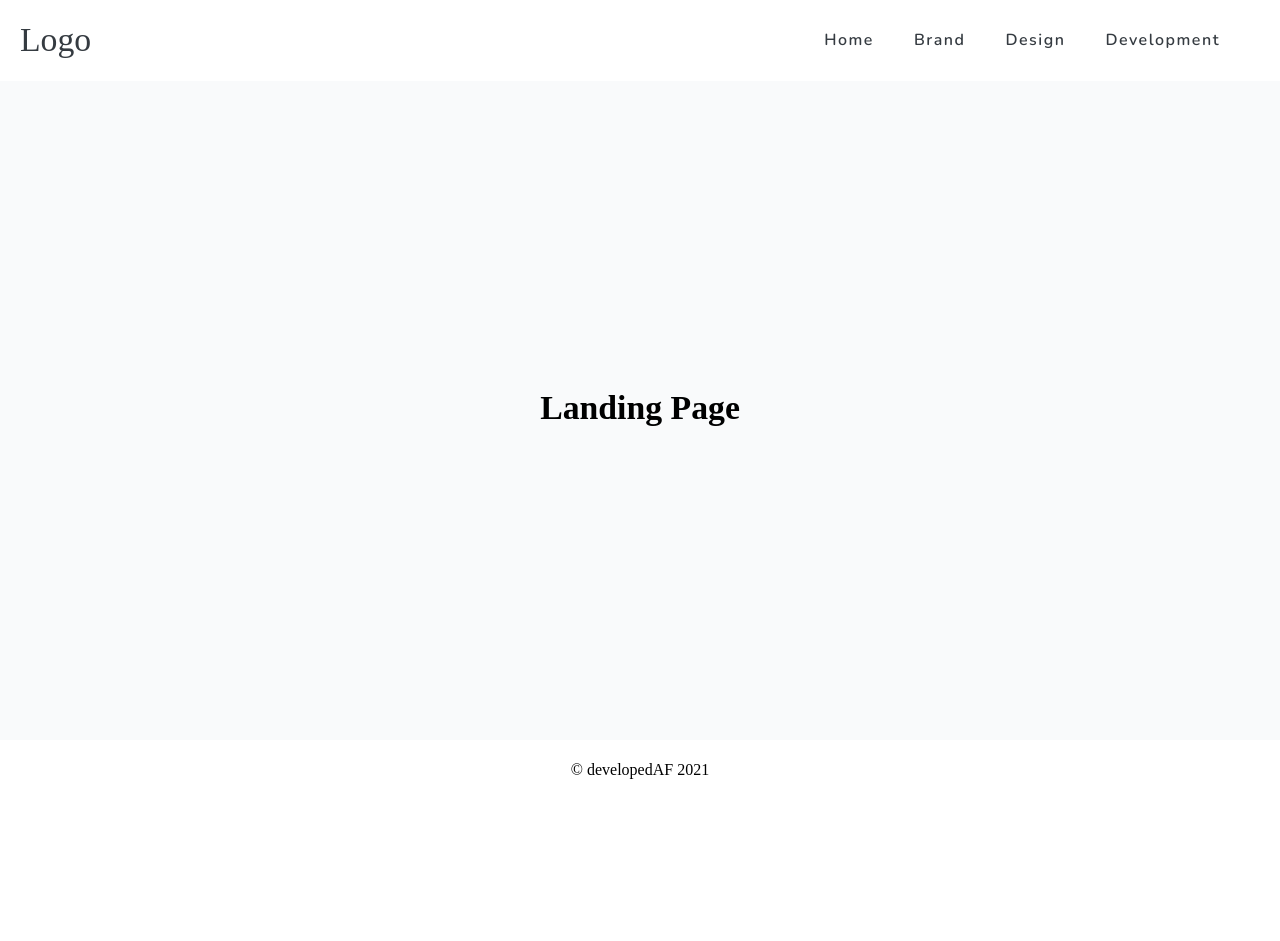
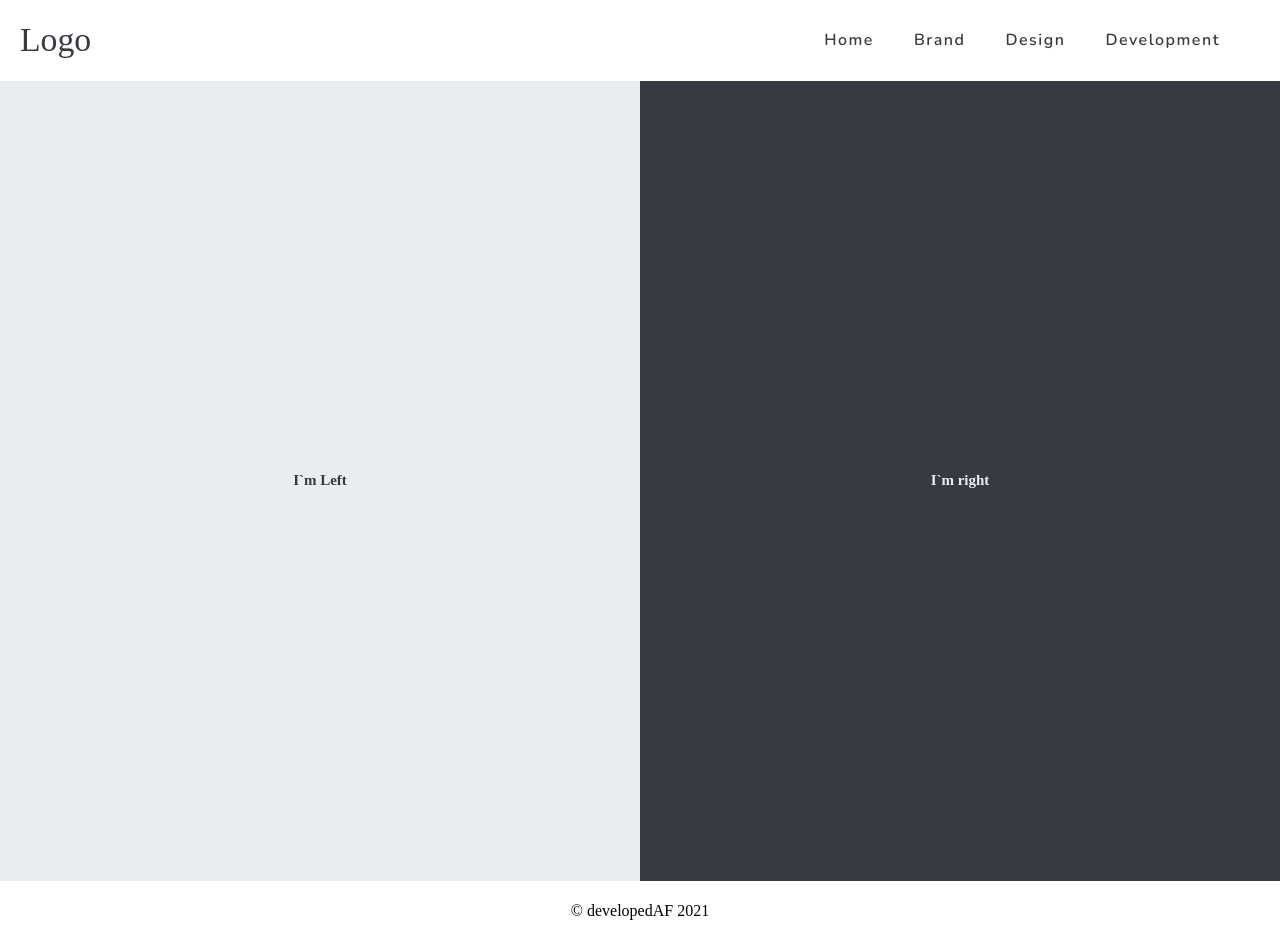
Before and after one commit to alexandruFolea/third-website, a Next.js app: page / in a window 1280 px wide. Before the commit the page ends 800 px from the top, so only its background shows below. Built offline with nearby package versions, Linux system fonts and the light colour scheme; a web font is replaced by a local one.

Commit message:
added keyframes and worked out the logic for the nav menu

```diff
--- a/components/Navigation.js
+++ b/components/Navigation.js
@@ -1,11 +1,35 @@
 import Link from 'next/link';
 import { FaBars } from 'react-icons/fa';
-import { useState } from 'react';
+import { useState, useEffect } from 'react';
+import {
+	SiHomeassistant,
+	SiCapacitor,
+	SiHarbor,
+	SiOpenid,
+} from 'react-icons/si';
 
 const Navigation = () => {
+	let windowSize = 720;
+
 	const [open, setOpen] = useState(false);
 	const handleClick = () => setOpen(!open);
 	const closeMobileMenu = () => setOpen(false);
+
+	// if (window.innerWidth > 720) {
+	// 	closeMobileMenu();
+	// }
+
+	useEffect(() => {
+		const handleResize = () => {
+			if (window.innerWidth > 719) {
+				closeMobileMenu();
+			}
+		};
+		window.addEventListener('resize', handleResize);
+		return () => {
+			window.removeEventListener('resize', handleResize);
+		};
+	});
 
 	return (
 		<nav className='navbar'>
@@ -21,21 +45,25 @@ const Navigation = () => {
 
 			<ul className={open ? 'navbar__list active' : 'navbar__list'}>
 				<li onClick={closeMobileMenu}>
+					{open ? <SiHomeassistant /> : ''}
 					<Link href='/'>
 						<a>Home</a>
 					</Link>
 				</li>
 				<li onClick={closeMobileMenu}>
+					{open ? <SiCapacitor /> : ''}
 					<Link href='/brand'>
 						<a>Brand</a>
 					</Link>
 				</li>
 				<li onClick={closeMobileMenu}>
+					{open ? <SiHarbor /> : ''}
 					<Link href='/design'>
 						<a>Design</a>
 					</Link>
 				</li>
 				<li onClick={closeMobileMenu}>
+					{open ? <SiOpenid /> : ''}
 					<Link href='/development'>
 						<a>Development</a>
 					</Link>
--- a/pages/index.js
+++ b/pages/index.js
@@ -9,7 +9,16 @@ export default function Home() {
 				<link rel='icon' href='/favicon.ico' />
 			</Head>
 
-			<h1>Landing Page</h1>
+			<section className='main__section'>
+				<div className='main__section__wrapper'>
+					<div className='container container__left'>
+						<h1>I`m Left</h1>
+					</div>
+					<div className='container container__right'>
+						<h1>I`m right</h1>
+					</div>
+				</div>
+			</section>
 		</div>
 	);
 }
--- a/styles/1-helpers/_keyframes.scss
+++ b/styles/1-helpers/_keyframes.scss
@@ -0,0 +1,29 @@
+@keyframes bounce-in-right {
+	0% {
+		transform: translateX(600px);
+		animation-timing-function: ease-in;
+		opacity: 0;
+	}
+	38% {
+		transform: translateX(0);
+		animation-timing-function: ease-out;
+		opacity: 1;
+	}
+	55% {
+		transform: translateX(28px);
+		animation-timing-function: ease-in;
+	}
+	// 81% {
+	// 	transform: translateX(12px);
+	// 	animation-timing-function: ease-in;
+	// }
+	90% {
+		transform: translateX(0);
+		animation-timing-function: ease-out;
+	}
+
+	100% {
+		transform: translateX(0);
+		animation-timing-function: ease-out;
+	}
+}
--- a/styles/1-helpers/_variables.scss
+++ b/styles/1-helpers/_variables.scss
@@ -9,6 +9,8 @@ $mono7: hsl(210, 14%, 89%);
 $mono8: hsl(210, 16%, 93%);
 $mono9: hsl(210, 17%, 98%);
 
+$crimson: hsl(348, 95%, 50%);
+
 // fonts
 $main-f: 'Nunito', sans-serif;
 $sec-f: 'Montagu Slab', serif;
--- a/styles/3-layout/_header.scss
+++ b/styles/3-layout/_header.scss
@@ -18,7 +18,7 @@
 
 		&.active {
 			a {
-				color: $mono8;
+				color: $crimson;
 			}
 		}
 	}
@@ -39,32 +39,59 @@
 
 		//query
 		@include md {
-			transition: transform 0.2rem ease-in;
 			position: absolute;
 			z-index: 90;
-			height: 60rem;
+			height: 100vh;
 			width: 100%;
-			background: #000;
+			background: $mono6;
 			top: 0;
 			right: 0;
 			left: 0;
-			transform: translateY(-60rem);
-			// display: none;
+			@include flex-center-column-end;
+			transform: translateY(-100vh);
+			transition: transform 0.3s ease-in-out;
 
 			&.active {
 				@include flex-center-column-end;
 				transform: translateY(0);
-
-				transition: transform 0.5s ease;
+				transition: transform 0.5s ease-in-out;
 
 				li {
 					margin-bottom: 2rem;
 					margin-right: 6rem;
+
 					a {
-						color: $mono8;
+						color: $mono2;
 						@include heading-3;
 						font-size: 3rem;
+
+						&:hover {
+							color: lighten($mono2, 20);
+						}
 					}
+
+					&:nth-child(1) {
+						animation: bounce-in-right 1.1s
+							cubic-bezier(0.455, 0.03, 0.515, 0.955) 0.4s both;
+					}
+					&:nth-child(2) {
+						animation: bounce-in-right 1.1s
+							cubic-bezier(0.455, 0.03, 0.515, 0.955) 0.5s both;
+					}
+					&:nth-child(3) {
+						animation: bounce-in-right 1.1s
+							cubic-bezier(0.455, 0.03, 0.515, 0.955) 0.6s both;
+					}
+					&:nth-child(4) {
+						animation: bounce-in-right 1.1s
+							cubic-bezier(0.455, 0.03, 0.515, 0.955) 0.7s both;
+					}
+				}
+
+				svg {
+					color: $crimson;
+					font-size: 2.4rem;
+					margin-right: 1rem;
 				}
 			}
 		}
@@ -82,7 +109,7 @@
 			color: $mono2;
 		}
 		&.active {
-			color: $mono5;
+			color: $crimson;
 		}
 	}
 }
--- a/styles/5-pages/_home.scss
+++ b/styles/5-pages/_home.scss
@@ -1,11 +1,32 @@
 .homepage {
 	@include max-width;
-	flex: 1;
+	height: auto;
+	min-height: 100vh;
+	width: 100%;
 
-	@include flex-center-column;
-	grid-template-rows: 1fr 10rem 1fr;
+	.main__section {
+		min-height: 100vh;
+		&__wrapper {
+			height: 100vh;
+			width: 100%;
+			display: flex;
+			@include md {
+				flex-direction: column;
+			}
+			.container {
+				width: 100%;
+				height: 100%;
+				@include flex-center-column;
 
-	h1 {
-		@include heading-1;
+				&__left {
+					background: $mono8;
+					color: $mono2;
+				}
+				&__right {
+					background: $mono2;
+					color: $mono8;
+				}
+			}
+		}
 	}
 }
```
